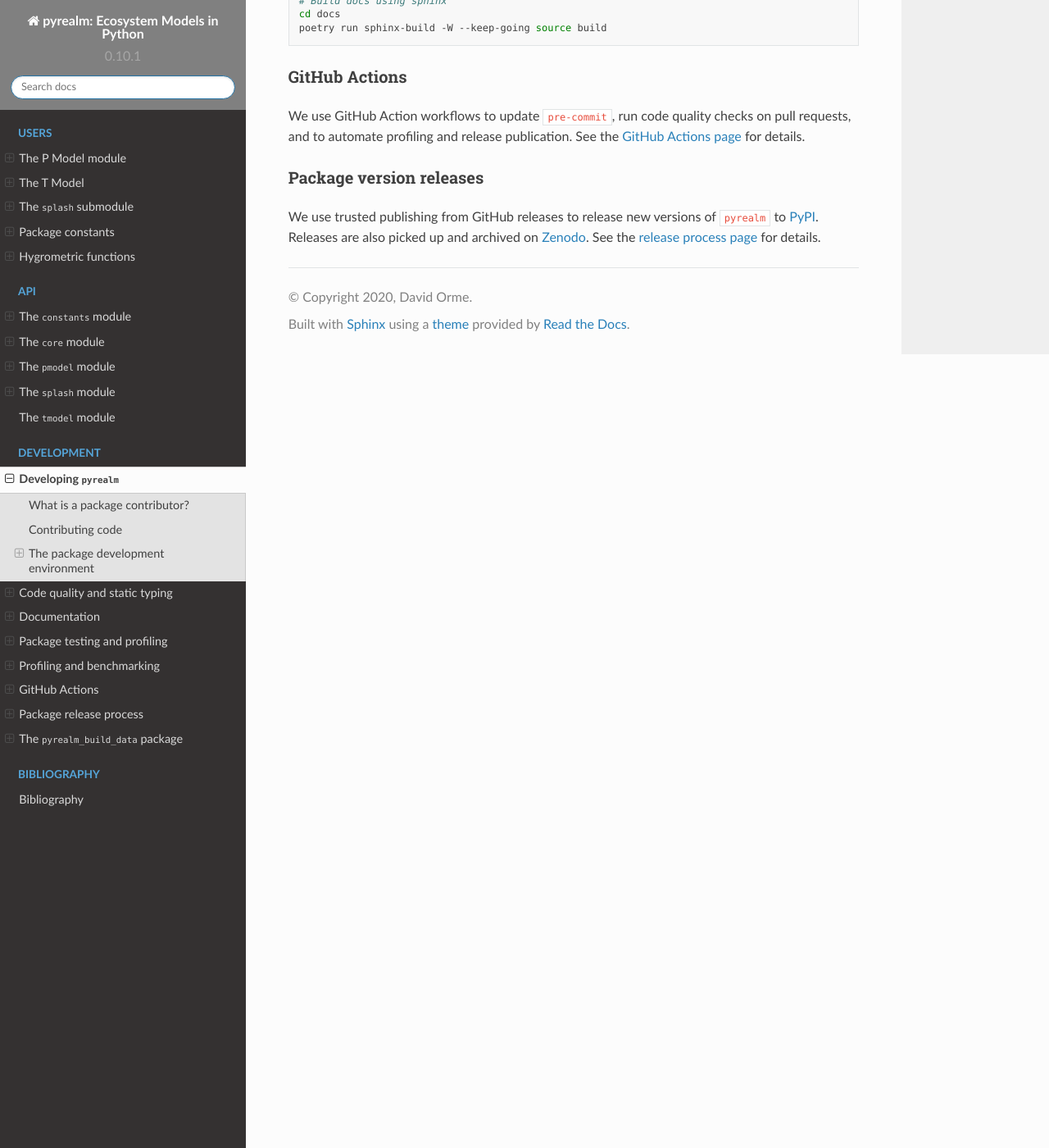
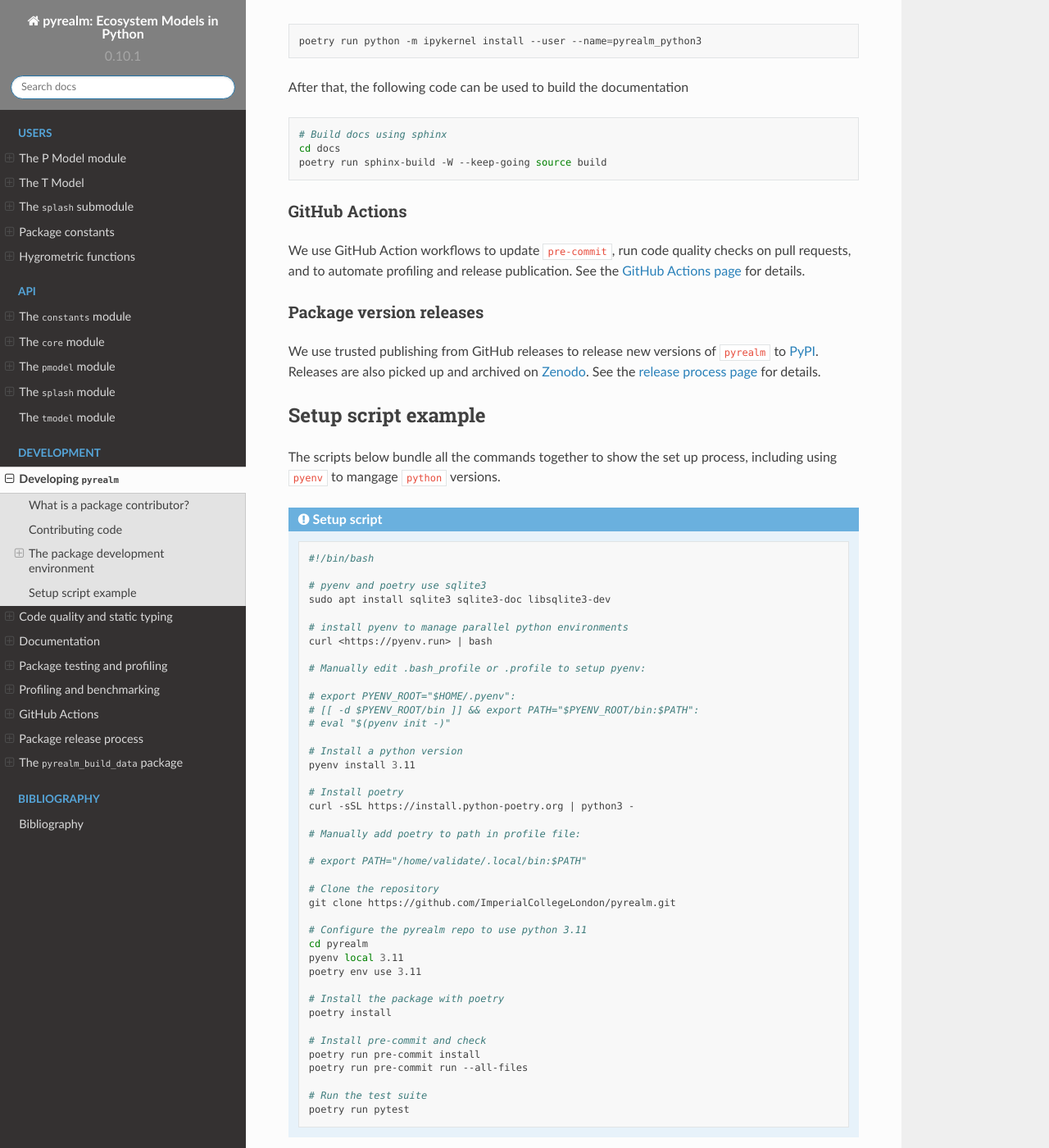
Before and after one commit to ImperialCollegeLondon/pyrealm, a Sphinx documentation site: the page built from docs/source/development/overview.md, in a window 1280 px wide and 1400 px high, scrolled down 4895 px. Shown: the whole window at 82% size. Built offline with Sphinx 7.4.7 and the Read the Docs theme 2.0.0, drawn with Linux system fonts in a browser that asks for light colours; the version number is read from the project's files by our own code; some of the changed text lies outside the part shown.

Commit message:
Added an example complete setup script

````diff
--- a/docs/source/development/overview.md
+++ b/docs/source/development/overview.md
@@ -81,7 +81,8 @@ The workflow for contributing to `pyrealm` is:
 
 The short descriptions below provide the key commands needed to set up your development
 environment and provide links to more detailed descriptions of code development for
-`pyrealm`.
+`pyrealm`. The [example setup script](#setup-script-example) below gathers
+the commands together into a single script, currently only for Linux.
 
 ### Python environment
 
@@ -207,7 +202,14 @@ known inputs to a function and check that the expected answer (which could be an
 Exception) is generated.
 
 Again, the `pytest` package and plugins are installed by `poetry`. See the [code testing
-page](./code_testing.md) for more details.
+page](./code_testing.md) for more details but you should be able to check the tests run
+using the following command. Be warned that the `mypy` steps can be very time consuming
+on the first run, but `pytest` does some cacheing that makes them quicker when they next
+run.
+
+```sh
+poetry run pytest
+```
 
 ### Code profiling
 
@@ -219,6 +221,12 @@ performance.
 
 See the [profiling and benchmarking page](./profiling_and_benchmarking.md) for more
 details on running profiling.
+
+### The `pyrealm-build-data` package
+
+The `pyrealm` repository includes the [`pyrealm-build-data`
+package](./pyrealm_build_data.md), which is used to provide a range of datasets used in
+package testing and in documentation.
 
 ### Documentation
 
@@ -255,3 +263,57 @@ We use trusted publishing from GitHub releases to release new versions of `pyrea
 [PyPI](https://pypi.org/project/pyrealm/). Releases are also picked up and archived on
 [Zenodo](https://doi.org/10.5281/zenodo.8366847). See the [release process
 page](./release_process.md) for details.
+
+## Setup script example
+
+The scripts below bundle all the commands together to show the set up process, including
+using `pyenv` to mangage `python` versions.
+
+:::{admonition} Setup script
+
+``` sh
+#!/bin/bash
+
+# pyenv and poetry use sqlite3
+sudo apt install sqlite3 sqlite3-doc libsqlite3-dev
+
+# install pyenv to manage parallel python environments
+curl <https://pyenv.run> | bash
+
+# Manually edit .bash_profile or .profile to setup pyenv:
+
+# export PYENV_ROOT="$HOME/.pyenv":
+# [[ -d $PYENV_ROOT/bin ]] && export PATH="$PYENV_ROOT/bin:$PATH":
+# eval "$(pyenv init -)"
+
+# Install a python version
+pyenv install 3.11
+
+# Install poetry
+curl -sSL https://install.python-poetry.org | python3 -
+
+# Manually add poetry to path in profile file:
+
+# export PATH="/home/validate/.local/bin:$PATH"
+
+# Clone the repository
+git clone https://github.com/ImperialCollegeLondon/pyrealm.git
+
+# Configure the pyrealm repo to use python 3.11
+cd pyrealm
+pyenv local 3.11
+poetry env use 3.11
+
+# Install the package with poetry
+poetry install
+
+# Install pre-commit and check
+poetry run pre-commit install
+poetry run pre-commit run --all-files
+
+# Run the test suite
+poetry run pytest
+
+```
+
+:::
````
Also changed, not shown: other parts of docs/source/development/overview.md (+0 -6 lines).
